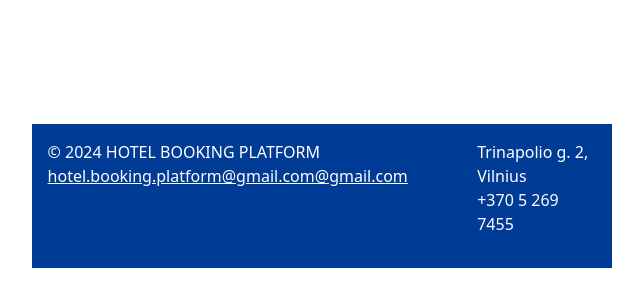
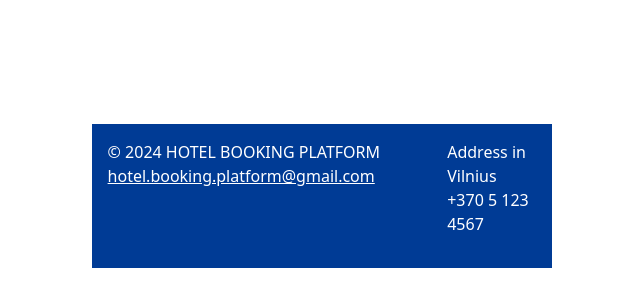
Before and after one commit to vsiaurys/booking, a React (Vite) app in the folder frontend/: page / in a window 1280 px wide. Shown: the part 1508-1808 px from the top of the page, without its empty margins (318-961 px from the left). Built offline with nearby package versions, Linux system fonts and the light colour scheme.

Commit message:
Update Footer.jsx

```diff
--- a/frontend/src/components/Footer.jsx
+++ b/frontend/src/components/Footer.jsx
@@ -19,7 +19,7 @@ export default function Footer() {
                 className="contact-email"
                 href="mailto:hotel.booking.platform@gmail.com"
               >
-                hotel.booking.platform@gmail.com@gmail.com
+                hotel.booking.platform@gmail.com
               </a>
             </li>
           </ul>
@@ -27,8 +27,8 @@ export default function Footer() {
 
         <div className="col-5 col-sm-6 col-md-4 col-lg-3 d-flex justify-content-end">
           <ul className="list-unstyled">
-            <li>Trinapolio g. 2, Vilnius</li>
-            <li>+370 5 269 7455</li>
+            <li>Address in Vilnius</li>
+            <li>+370 5 123 4567</li>
           </ul>
         </div>
       </div>
```
